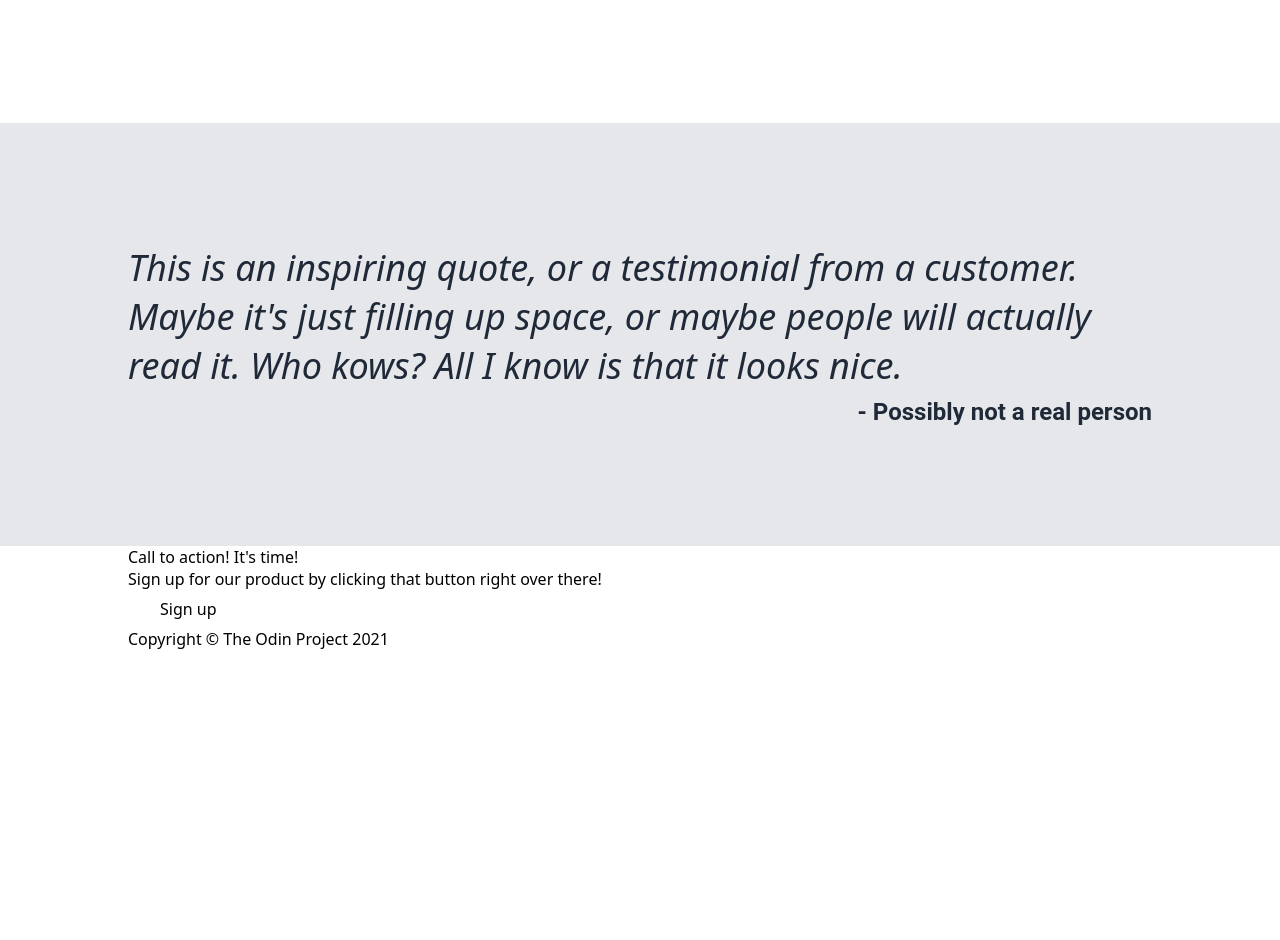
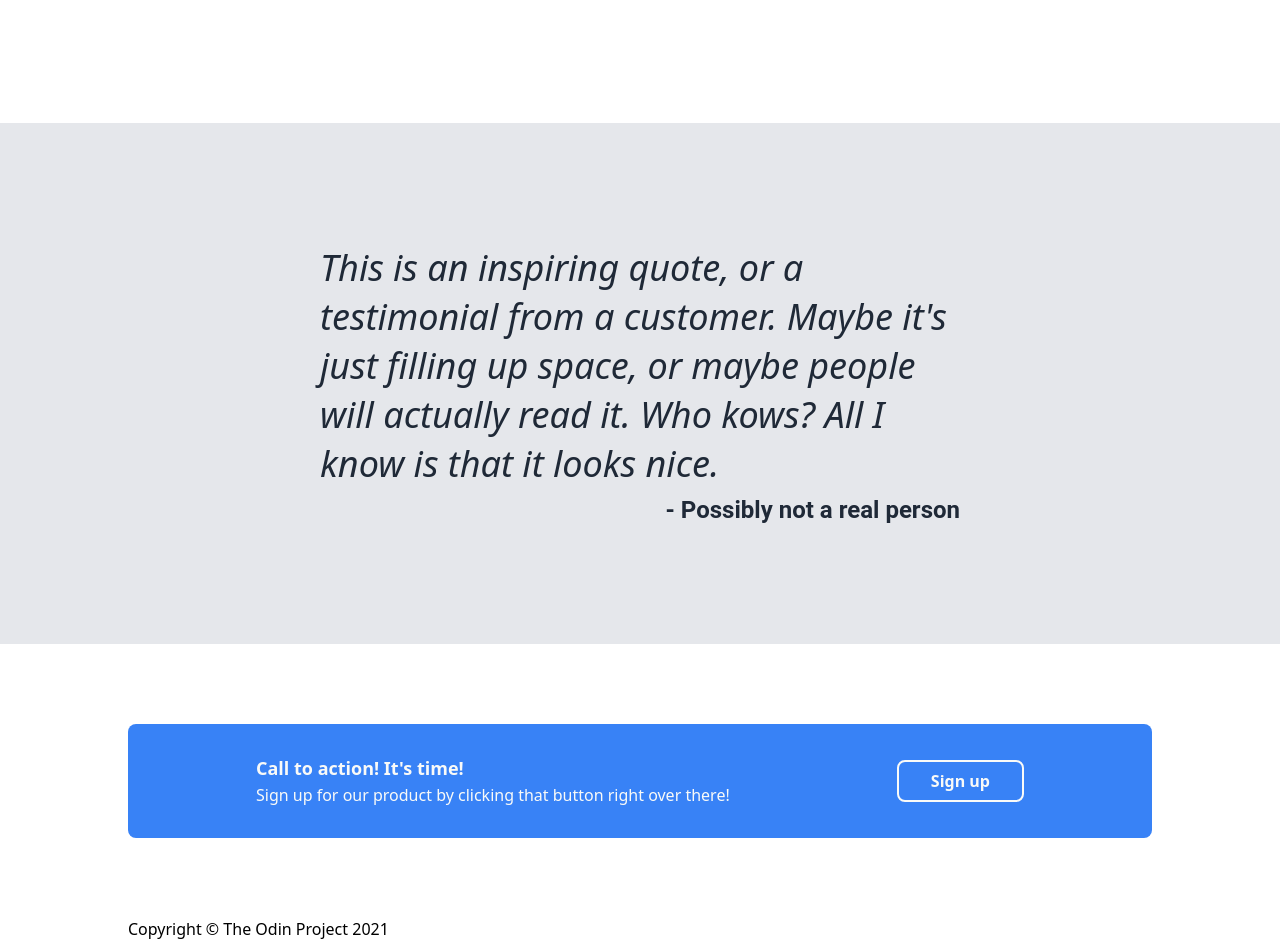
Before and after one commit to tnikFi/odin-landing-page, a plain HTML site: page index.html in a window 1280 px wide. Shown: the part 1040-1980 px from the top of the page. Before the commit the page ends 1690 px from the top, so only its background shows below. Drawn offline with Linux system fonts and the light colour scheme.

Commit message:
Call to action box style

```diff
--- a/styles/style.css
+++ b/styles/style.css
@@ -1,5 +1,8 @@
-/* Define variables for the color palette and fonts */
+/* Define variables for easy customisation */
 :root {
+    /* Define the amount of padding for all of the content */
+    --global-padding: 0 10vw;
+
     /* Background colors */
     --header-background-color: #1f2937;
     --button-color: #3882F6;
@@ -31,7 +34,7 @@ body {
 
 /* Apply left and right padding to all divs directly under the body */
 body>div {
-    padding: 0 10%;
+    padding: var(--global-padding);
 }
 
 /* Common properties for all buttons */
@@ -162,8 +165,7 @@ button {
 /* Quote section */
 .quote {
     background-color: var(--quote-background-color);
-    padding-top: 15vh;
-    padding-bottom: 15vh;
+    padding: 15vh 40vh;
 }
 
 .quote-text {
@@ -179,3 +181,43 @@ button {
     color: var(--quote-color);
     font: var(--author-font);
 }
+
+/* Call to action section */
+.action-box {
+    margin: var(--global-padding);
+    margin-top: 10vh;
+    margin-bottom: 10vh;
+    padding: 32px 128px;
+    border-radius: 8px;
+    background-color: var(--button-color);
+    display: flex;
+    justify-content: space-between;
+    align-items: center;
+}
+
+.action-text {
+    display: flex;
+    flex-direction: column;
+    justify-content: center;
+    align-items: flex-start;
+    gap: 4px;
+}
+
+.action-title {
+    color: var(--hero-color);
+    font-size: 18px;
+    font-weight: 700;
+}
+
+.action-subtitle {
+    color: var(--hero-color);
+    font-size: 16px;
+    font-weight: 400;
+}
+
+.action-button {
+    border: 2px solid var(--hero-color);
+    color: var(--hero-color);
+    font-size: 16px;
+    font-weight: 700;
+}
```
